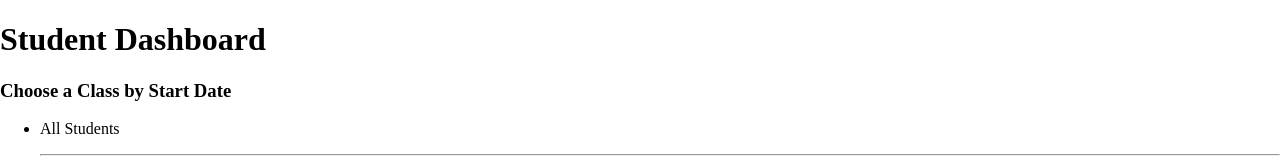
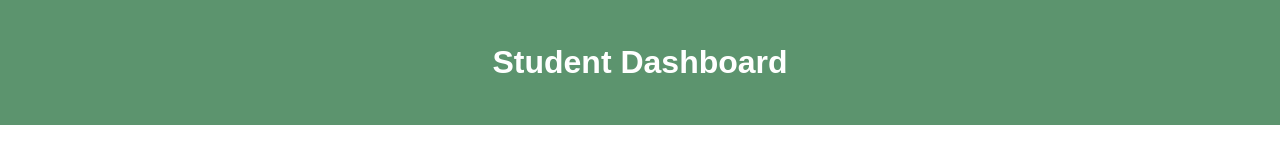
Before and after one commit to lynnjaco/project-student-dashboard, a React (Vite) app: page / in a window 1280 px wide. Shown: the top 167 px of the page. Built offline with nearby package versions, Linux system fonts and the light colour scheme.

Commit message:
adds css styling to header section with className dashboard-header

```diff
--- a/src/App.jsx
+++ b/src/App.jsx
@@ -8,10 +8,9 @@ import data from "./data/data.json";
 function App() {
   return (
     <div>
-      <header>
+      <header className="dashboard-header">
         <Header />
       </header>
-
       <main>
         <div>
           <h3>Choose a Class by Start Date</h3>
--- a/src/index.css
+++ b/src/index.css
@@ -1,3 +1,18 @@
 :root {
     --green-accent-color: #5c946e;
 }
+
+body{
+    margin: 0;
+    font-family: sans-serif;
+}
+.dashboard-header {
+    background-color: var(--green-accent-color);
+    color: white;
+    height: 125px;
+    text-align: center;
+    display: flex;
+    align-items: center;
+    justify-content: center;
+    margin-bottom: 40px;
+}
```
